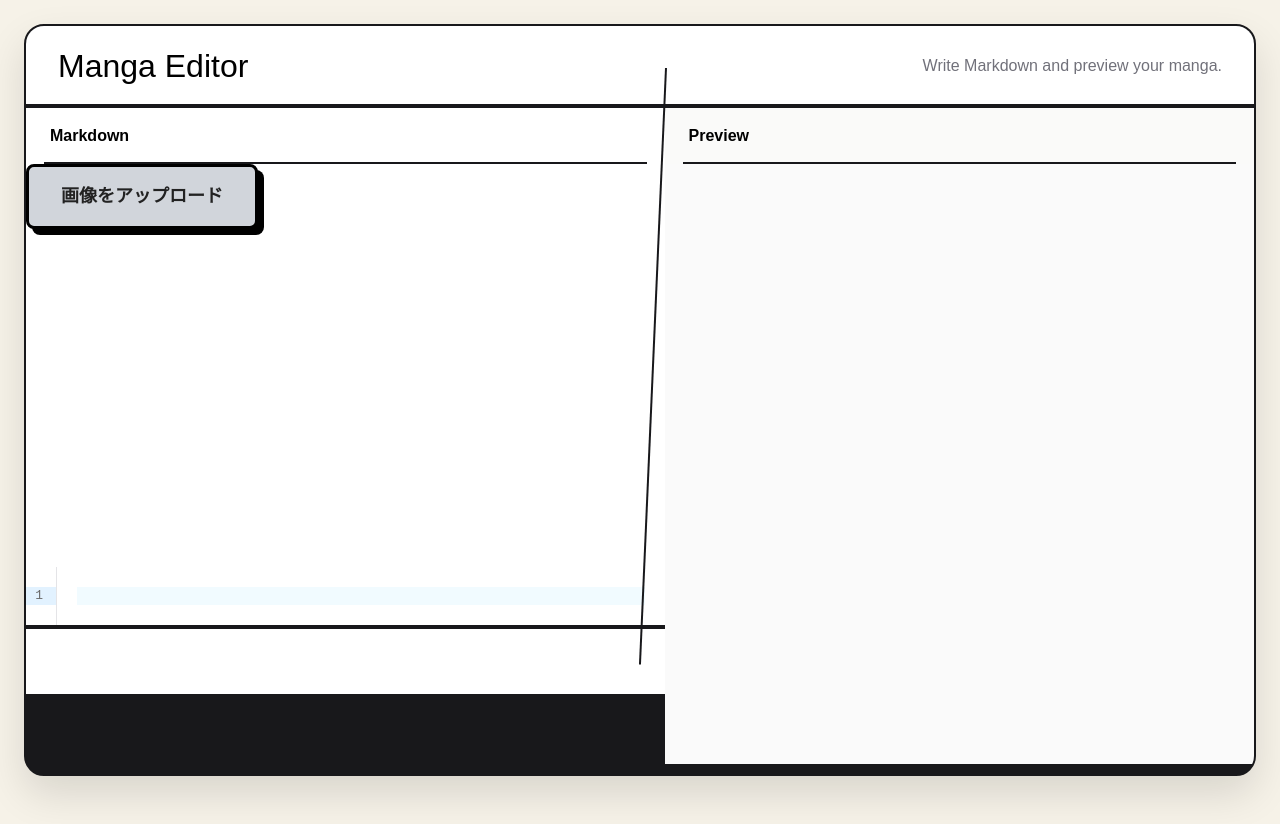
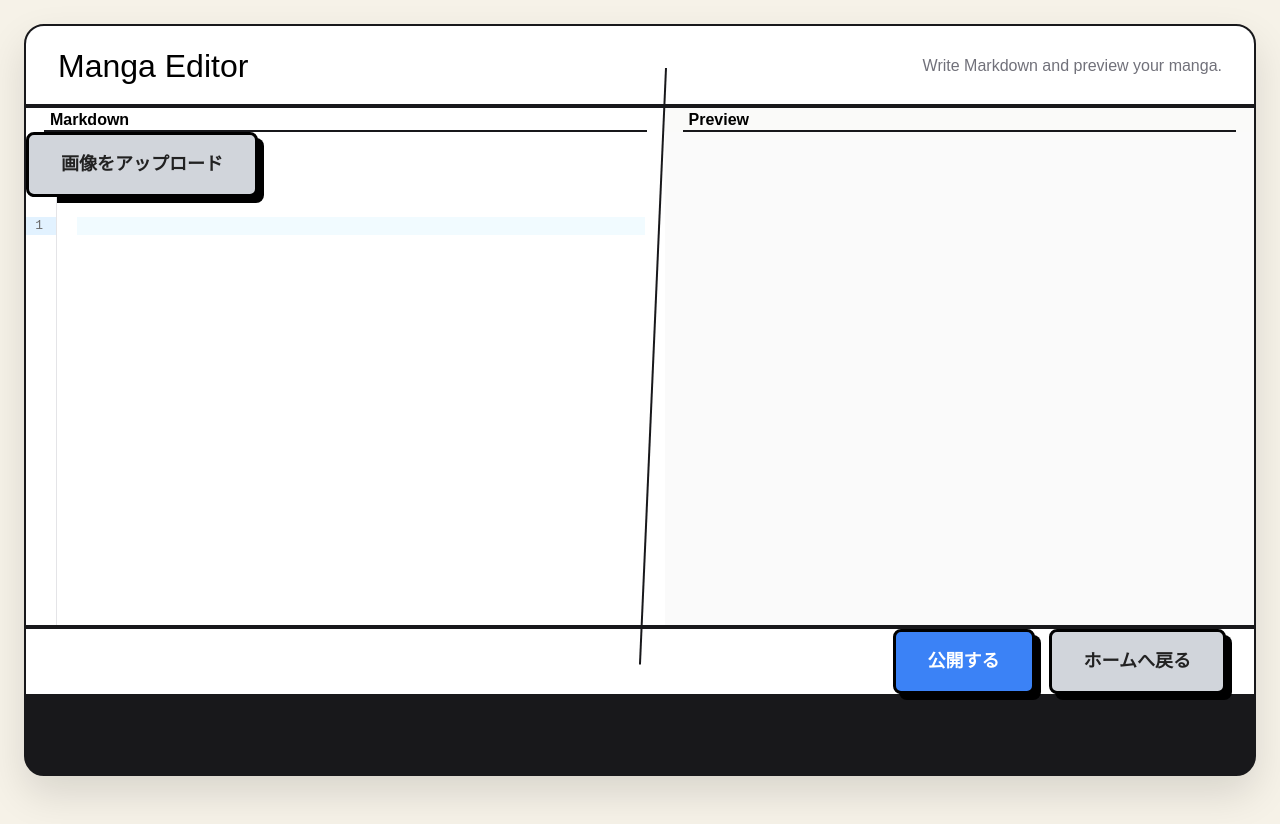
Before and after one commit to Koufuu15/MangaDown, a Vue app: page /write-md in a window 1280 px wide. Built offline with nearby package versions, Linux system fonts and the light colour scheme.

Commit message:
プレビューの表示崩れを修正

```diff
--- a/src/assets/writeMD.css
+++ b/src/assets/writeMD.css
@@ -107,8 +107,8 @@ body{
 }
 
 .editor-panel{
-  display:grid;
-  grid-template-rows:56px 1fr;
+  display:flex;
+  flex-direction: column;
 
   background:white;
 
@@ -116,8 +116,8 @@ body{
 }
 
 .preview-panel{
-  display:grid;
-  grid-template-rows:56px 1fr;
+  display:flex;
+  flex-direction: column;
 
   background:#fafaf9;
 
@@ -151,8 +151,8 @@ body{
 
 .editor,
 .preview{
+  flex:1;
   overflow:auto;
-
   min-height:0;
 }
 
```
